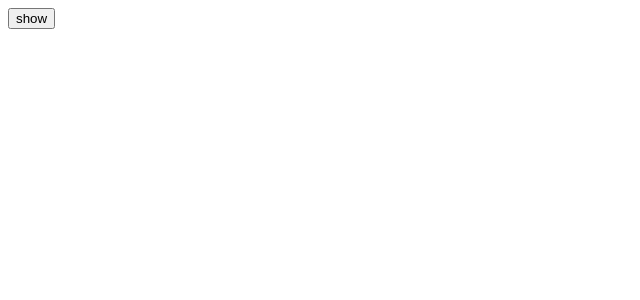
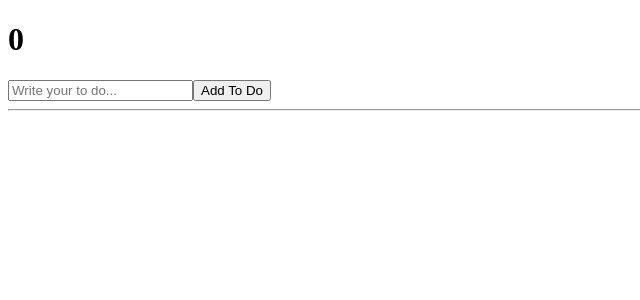
Before and after one commit to HyonHyonKOR/react-practice-movie-nomad, a React (Create React App) app: page / in a window 1280 px wide. Shown: the top 300 px of the page, without its empty margins (0-640 px from the left). Built offline with nearby package versions, Linux system fonts and the light colour scheme.

Commit message:
feat: toDolist

```diff
--- a/src/App.js
+++ b/src/App.js
@@ -1,22 +1,35 @@
-import { useEffect, useState } from "react";
-
-const Hello = () => {
-  useEffect(() => {
-    console.log("created!");
-    return () => console.log("destroyed");
-  }, []);
-  return <h1>Hello</h1>;
-};
+import { useState } from "react";
 
 function App() {
-  const [showing, setShowing] = useState(false);
-  const onClick = () => {
-    setShowing((prev) => !prev);
+  const [toDo, setToDo] = useState("");
+  const [toDos, setToDos] = useState([]);
+  const onChange = (event) => {
+    setToDo(event.target.value);
+  };
+  const onSubmit = (event) => {
+    event.preventDefault();
+    if (toDo.trim() === "") {
+      return;
+    }
+    setToDos((currentArray) => [toDo, ...currentArray]);
+    setToDo("");
   };
   return (
     <div>
-      {showing ? <Hello /> : null}
-      <button onClick={onClick}>{showing ? "hide" : "show"}</button>
+      <h1>{toDos.length}</h1>
+      <form onSubmit={onSubmit}>
+        <input
+          onChange={onChange}
+          value={toDo}
+          type="text"
+          placeholder="Write your to do..."
+        />
+        <button>Add To Do</button>
+      </form>
+      <hr />
+      {toDos.map((item, index) => (
+        <li key={index}>{item}</li>
+      ))}
     </div>
   );
 }
```
Also changed, not shown: src/App.module.css (added).
